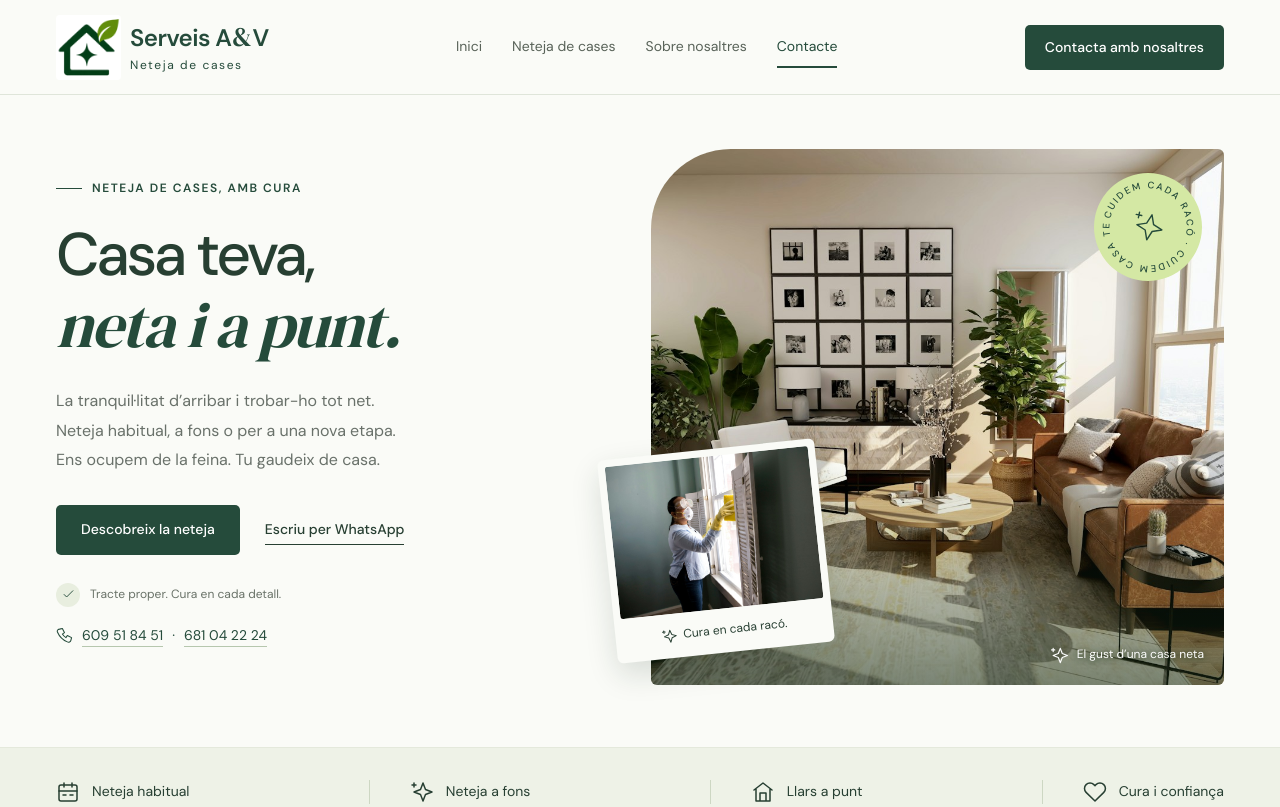
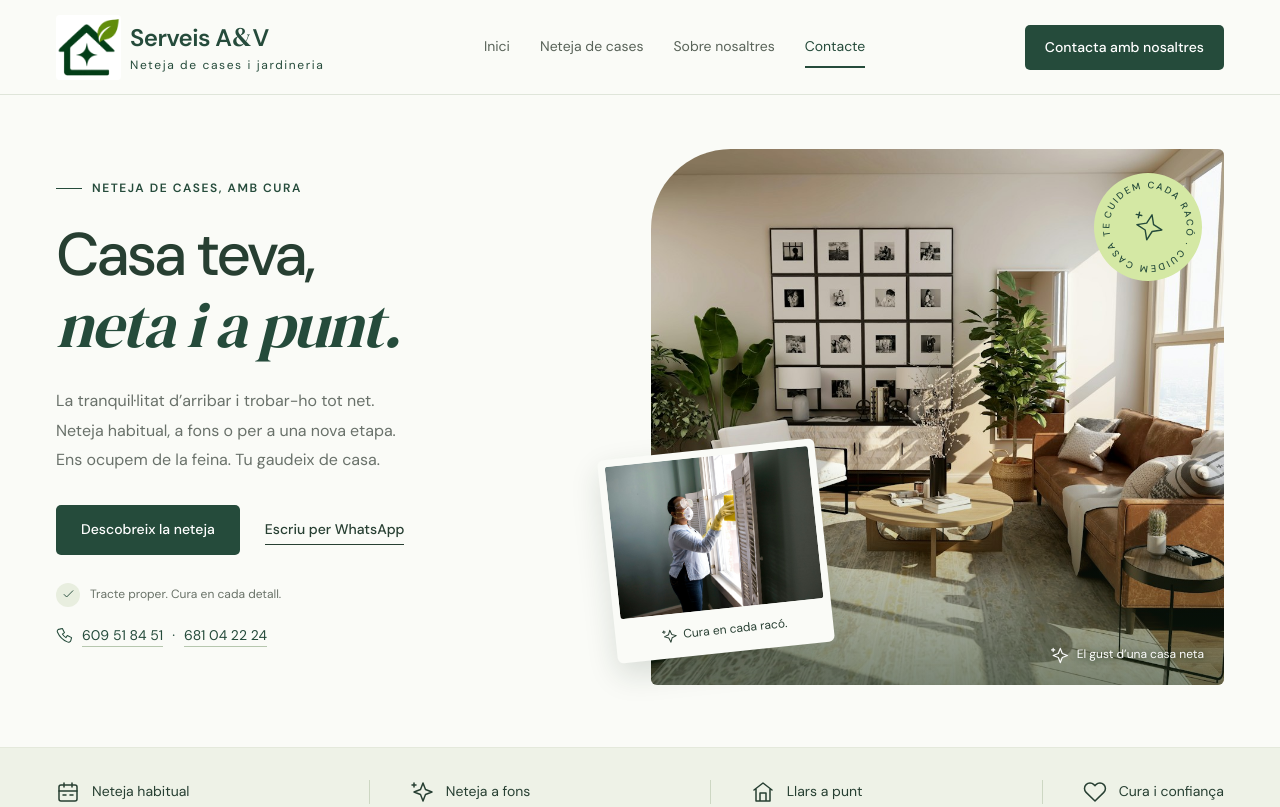
Before and after one commit to u6103254/serveis-av, a plain HTML site: page index.html in a window 1280 px wide. Shown: the top 807 px of the page. Drawn offline with Linux system fonts and the light colour scheme.

Commit message:
Add files via upload

```diff
--- a/index.html
+++ b/index.html
@@ -8,7 +8,7 @@
   <meta property="og:title" content="Serveis A&amp;V · Casa teva, neta i a punt">
   <meta property="og:description" content="Neteja de cases a la teva mida. Serveis habituals, neteges a fons i posades a punt de la llar.">
   <meta property="og:type" content="website">
-  <title>Serveis A&amp;V · Neteja de cases i jardineria</title>
+  <title>Serveis A&amp;V · Neteja de cases</title>
   <link rel="icon" href="./assets/serveis-av-simbol.png" type="image/png">
   <link rel="preload" href="./assets/home.jpg" as="image">
   <link rel="stylesheet" href="./styles.css">
@@ -38,7 +38,7 @@
     <div class="container header-inner">
       <a class="brand" href="#inici" aria-label="Serveis A&amp;V, inici">
         <img class="brand-image" src="./assets/serveis-av-simbol.png" alt="" width="377" height="377">
-        <span class="brand-name">Serveis A<span class="ampersand">&amp;</span>V<span class="brand-caption">Neteja de cases</span></span>
+        <span class="brand-name">Serveis A<span class="ampersand">&amp;</span>V<span class="brand-caption">Neteja de cases i jardineria</span></span>
       </a>
       <nav class="desktop-nav" aria-label="Navegació principal">
         <a class="nav-link active" href="#inici">Inici</a>
```
